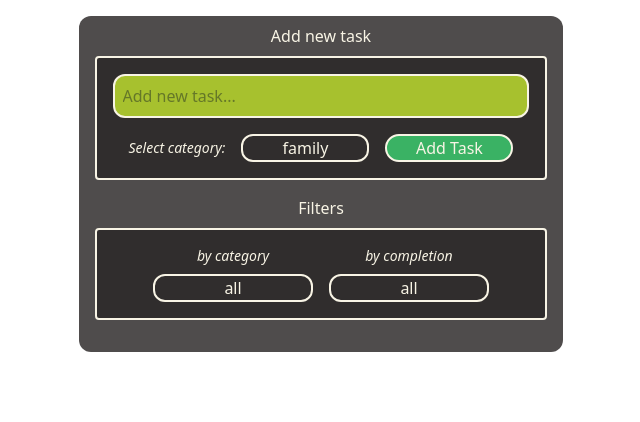
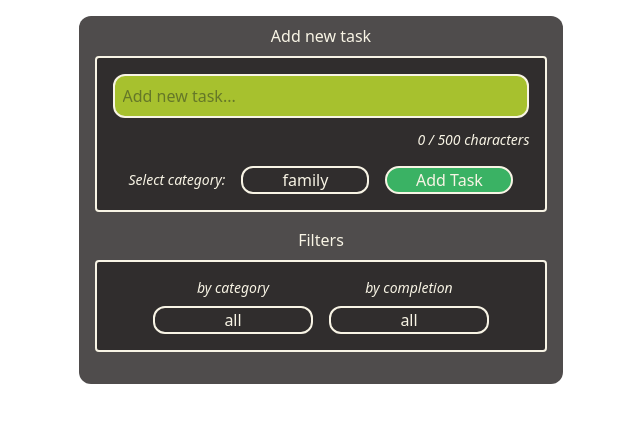
Before and after one commit to Belan-Mihail/ToDoApp, a React (Vite) app: page / in a window 1280 px wide. Shown: the top 422 px of the page, without its empty margins (319-959 px from the left). Built offline with nearby package versions, Linux system fonts and the light colour scheme.

Commit message:
editTodoForm JSX. add p with task.length and max task kenght

```diff
--- a/src/components/TodoForm.tsx
+++ b/src/components/TodoForm.tsx
@@ -38,7 +38,10 @@ const TodoForm:React.FC = () => {
         <h3>Add new task</h3>
     </div>
     <form onSubmit={handleSubmit} className='p-4 mx-4 mt-2 flex flex-col gap-2 border-[#f8f4e5] border-2 rounded bg-[#292626cc]'>
-      <input type="text" value={task} onChange={(e) => setTask(e.target.value)} placeholder='Add new task...' className='p-2 border-[#f8f4e5] border-2 bg-[#c5e62fcc] rounded-xl text-[#020920cc]'/>
+      <input type="text" value={task} onChange={handleTaskChange} placeholder='Add new task...' className='p-2 border-[#f8f4e5] border-2 bg-[#c5e62fcc] rounded-xl text-[#020920cc]'/>
+      <div className="text-sm italic text-[#f8f4e5] mt-1 text-right">
+          {task.length} / {maxLength} characters
+        </div>
       <div className='flex justify-around mt-2 mx-4 gap-4'>
         <div className='flex  justify-around gap-4 items-center'>
           <h4 className='text-sm italic'>Select category:</h4>
```
